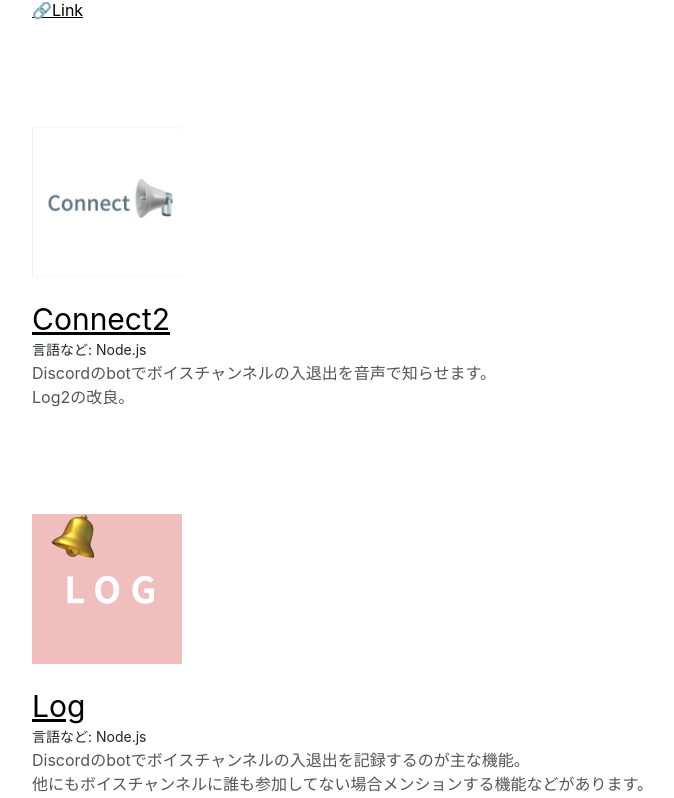
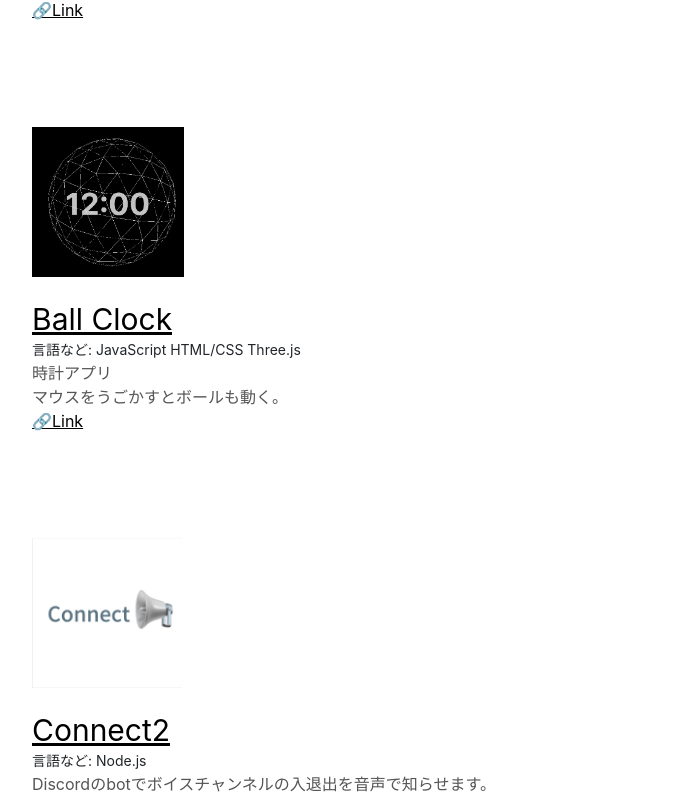
Before and after one commit to Izu-TABI/HomePage, a React (Create React App) app: page /works in a window 1280 px wide. Shown: the part 898-1696 px from the top of the page, without its empty margins (268-942 px from the left). Built offline with nearby package versions, Linux system fonts and the light colour scheme; the HTML template or start-up script is replaced by a standard one.

Commit message:
doc: add works

```diff
--- a/src/components/Works.jsx
+++ b/src/components/Works.jsx
@@ -9,6 +9,7 @@ import Focus from '../works_images/focus_icon.png'
 import Connect2 from '../works_images/connect.png'
 import Loading from './Loading';
 import Honeycomb from '../works_images/honeycomb_logo.png';
+import BallClock from '../works_images/ballclock.png';
 
 function Works() {
     const [isLoading, setIsLoading] = useState(true);
@@ -64,6 +65,21 @@ function Works() {
                     </div>
                     <div className="work-block">
 
+                        <img className="works-logo" src={BallClock} alt="logo" />
+                        <a className="work-title" href="https://github.com/Izu-TABI/BallClock">Ball Clock</a>
+
+                        <div className="text-area">
+                            <small>言語など: JavaScript HTML/CSS Three.js</small>
+                            <p>
+                                時計アプリ<br />
+                                マウスをうごかすとボールも動く。
+                            </p>
+                            <a href="https://izu-tabi.github.io/BallClock/">🔗Link</a>
+                        </div>
+
+                    </div>
+                    <div className="work-block">
+
                         <img className="works-logo" src={Connect2} alt="logo" />
                         <a className="work-title" href="https://github.com/Izu-TABI/Connect2">Connect2</a>
 
@@ -76,6 +92,7 @@ function Works() {
                         </div>
 
                     </div>
+
 
                     <div className="work-block">
 
```
Also changed, not shown: src/works_images/ballclock.png (added).
